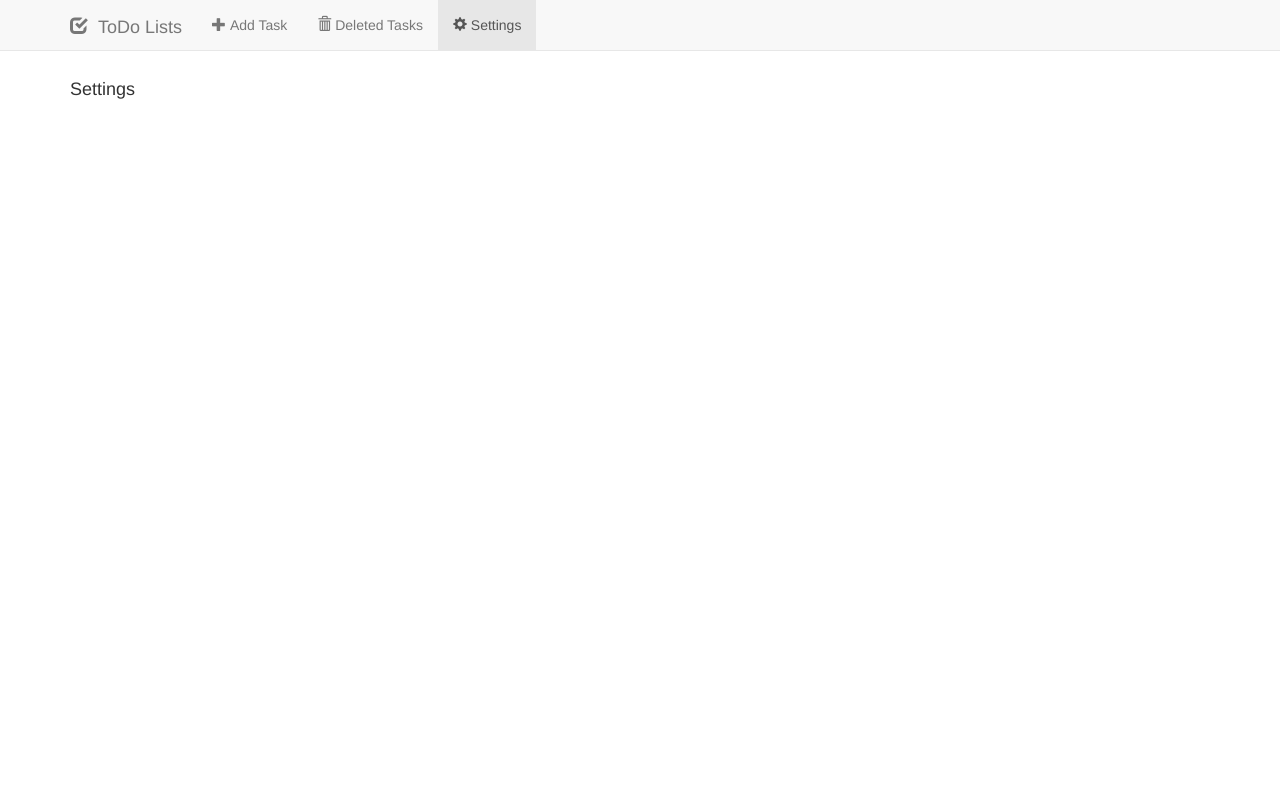
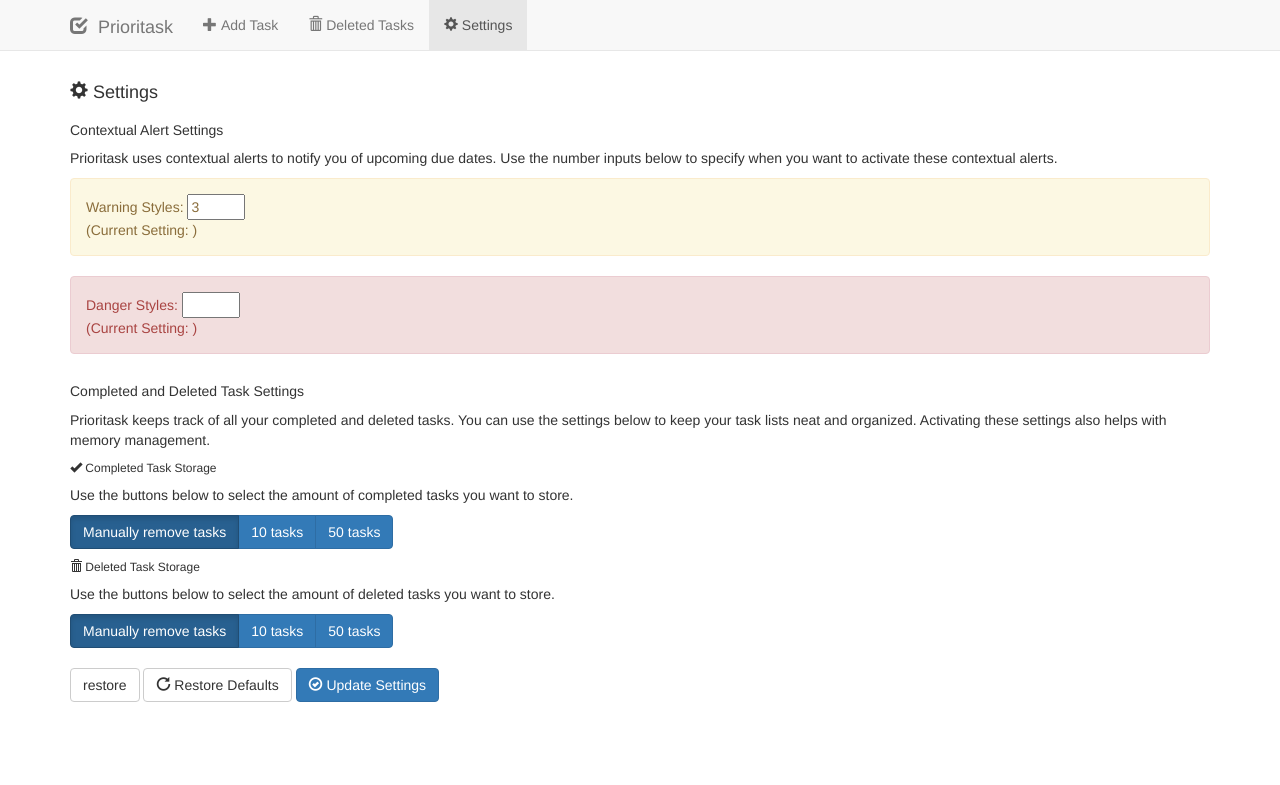
Before and after one commit to JEverhart383/ToDoList_App, a plain HTML site: page settings.html in a window 1280 px wide. Drawn offline with nearby package versions, Linux system fonts and the light colour scheme.

Commit message:
update settings html

```diff
--- a/settings.html
+++ b/settings.html
@@ -18,7 +18,7 @@
             <span class="icon-bar"></span>
             <span class="icon-bar"></span>
           </button>
-          <a class="navbar-brand" href="#"><span class="glyphicon glyphicon-check"></span>&nbsp;&nbsp;ToDo Lists</a>
+          <a class="navbar-brand" href="test.html"><span class="glyphicon glyphicon-check"></span>&nbsp;&nbsp;Prioritask</a>
         </div>
         <div id="navbar" class="navbar-collapse collapse">
           <ul class="nav navbar-nav">
@@ -31,9 +31,67 @@
     </nav>
 
 <div class="container">
-<h4>Settings</h4>
-<ul class="settings">
-</ul>
+<h4><span class="glyphicon glyphicon-cog"></span>&nbsp;Settings</h4>
+<div class=".settings_panel">
+  <form>
+  <fieldset><h5>Contextual Alert Settings</h5></fieldset>
+  <p>Prioritask uses contextual alerts to notify you of upcoming due dates. Use the number inputs below to specify when you want to activate these contextual alerts.</p>
+    <div class="alert alert-warning">
+    Warning Styles: <input type="number" name="warning_days" class="warning_days" min="1" max="31" steps="1" value="3">
+    <br>
+    (Current Setting: <span class="warning_task_settings"></span>)
+    </div>
+
+    <div class="alert alert-danger">
+    Danger Styles: <input type="number" min="1" max="31" name="danger_days" class="danger_days">
+    <br>
+    (Current Setting: <span class="danger_task_settings"></span>)
+    </div>
+
+  <fieldset><h5>Completed and Deleted Task Settings</h5></fieldset>
+  <p>Prioritask keeps track of all your completed and deleted tasks. You can use the settings below to keep your task lists neat and organized. Activating these settings also helps with memory management.</p>
+
+  <h6><span class="glyphicon glyphicon-ok"></span>&nbsp;Completed Task Storage</h6>
+  <p>Use the buttons below to select the amount of completed tasks you want to store.</p>
+  <div class="btn-group completed_task_settings" data-toggle="buttons">
+    <label class="btn btn-primary active">
+      <input type="radio" name="options" id="option1" autocomplete="off" value="manually"> Manually remove tasks
+    </label>
+    <label class="btn btn-primary">
+      <input type="radio" name="options" id="option2" autocomplete="off" value="10"> 10 tasks
+    </label>
+    <label class="btn btn-primary">
+      <input type="radio" name="options" id="option3" autocomplete="off" value="50"> 50 tasks
+    </label>
+  </div>
+
+  <h6><span class="glyphicon glyphicon-trash"></span>&nbsp;Deleted Task Storage</h6>
+  <p>Use the buttons below to select the amount of deleted tasks you want to store.</p>
+
+  <div class="btn-group deleted_task_settings" data-toggle="buttons">
+    <label class="btn btn-primary active">
+      <input type="radio" name="options" id="option1" autocomplete="off" value="manually"> Manually remove tasks
+    </label>
+    <label class="btn btn-primary">
+      <input type="radio" name="options" id="option2" autocomplete="off" value="10"> 10 tasks
+    </label>
+    <label class="btn btn-primary">
+      <input type="radio" name="options" id="option3" autocomplete="off" value="50"> 50 tasks
+    </label>
+  </div>
+  <br>
+  <br>
+
+  <div class="btn btn-default update_settings">restore</div>
+  <button class="btn btn-default restore_settings"><span class="glyphicon glyphicon-repeat"></span>&nbsp;Restore Defaults</button>
+  <button class="btn btn-primary update_settings"><span class="glyphicon glyphicon-ok-circle"></span>&nbsp;Update Settings</button>
+
+  </form>
+  <br>
+  <br>
+  <br>
+  <br>
+</div>
 
 	<script type="text/javascript" src="app.js"></script>
 	<!-- Latest compiled and minified JavaScript -->
```
